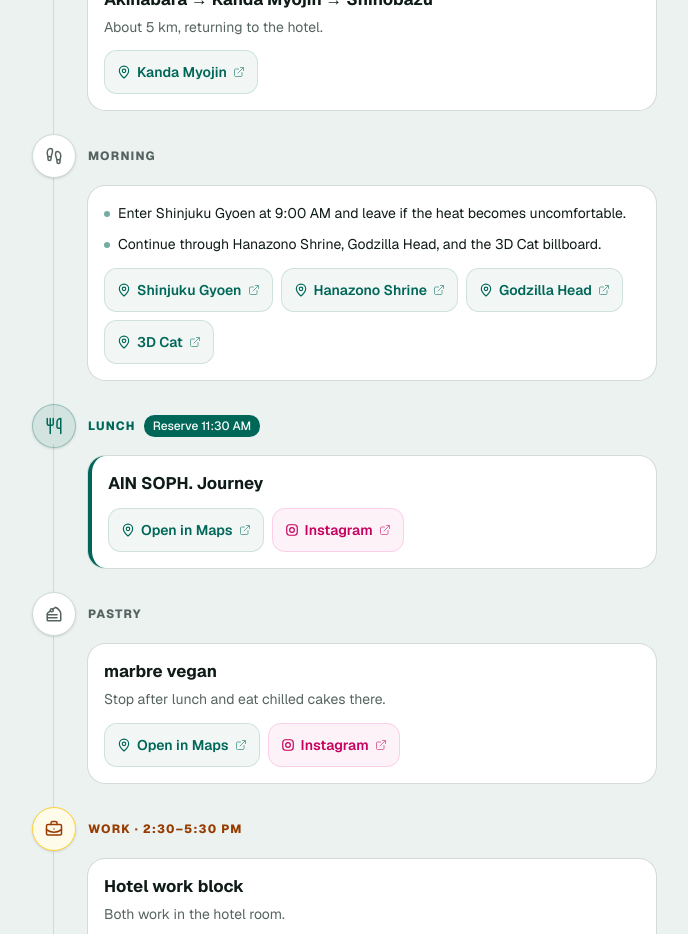
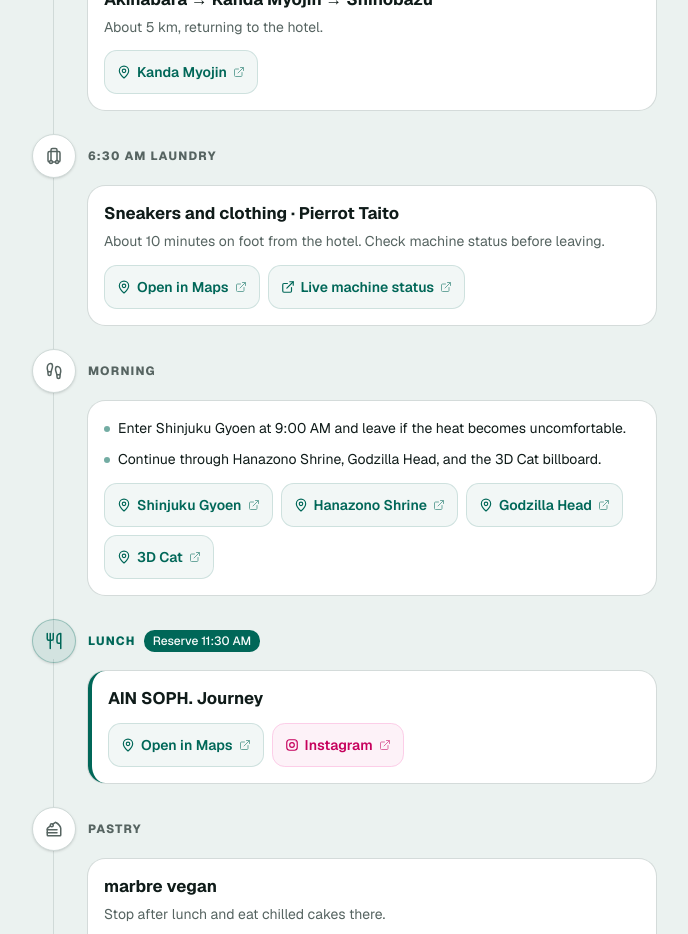
Before and after one commit to pepitovsevilla/pb-travels, a Next.js app: page /2026/tokyo in a window 1280 px wide. Shown: the part 8240-9174 px from the top of the page, without its empty margins (296-984 px from the left). Built offline with nearby package versions, Linux system fonts and the light colour scheme.

Commit message:
Schedule Monday sneaker laundry

```diff
--- a/src/data/tokyo.ts
+++ b/src/data/tokyo.ts
@@ -459,6 +459,19 @@
         links: [maps("Kanda Myojin", "Kanda Myojin")],
       },
       {
+        label: "6:30 AM laundry",
+        icon: "luggage",
+        title: "Sneakers and clothing · Pierrot Taito",
+        description: "About 10 minutes on foot from the hotel. Check machine status before leaving.",
+        links: [
+          maps("Open in Maps", "Coin Laundry Pierrot Taito"),
+          link(
+            "Live machine status",
+            "https://laundry.senkaq.com/shop/tokyo/taito-ku/2722/"
+          ),
+        ],
+      },
+      {
         label: "Morning",
         icon: "walk",
         bullets: [
```
